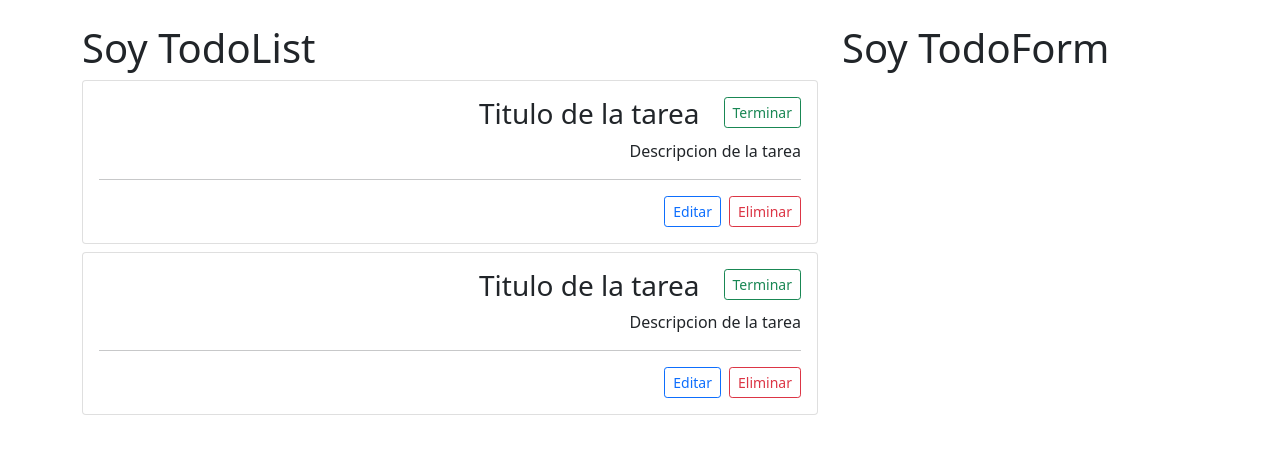
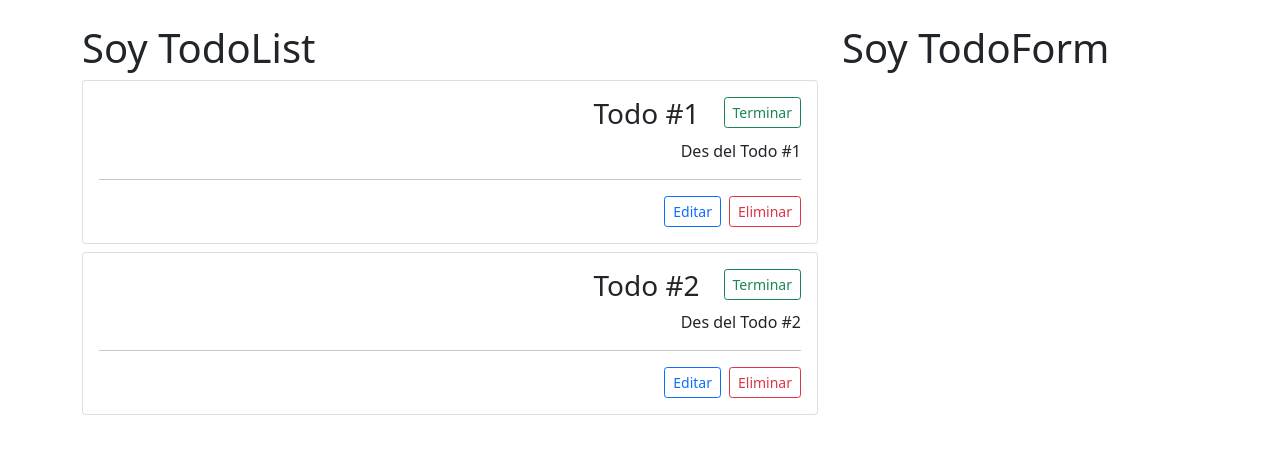
Before and after one commit to LucianoMDV/TodoList_React_2021, a React (Create React App) app: page / in a window 1280 px wide. Shown: the top 454 px of the page. Built offline with nearby package versions, Linux system fonts and the light colour scheme.

Commit message:
utilizando props

```diff
--- a/src/components/Todo.js
+++ b/src/components/Todo.js
@@ -1,18 +1,21 @@
 import React from "react";
 
-const Todo = () => {
+const Todo = (props) => {
+
+    const { todo } = props;
+
   return (
     <div className="card mt-2">
       <div className="card-body">
         <div className="row d-flex justify-content-end">
           <div className="col-auto">
-            <h3 className="card-title text-end">Titulo de la tarea</h3>
+            <h3 className="card-title text-end">{todo.title}</h3>
           </div>
           <div className="col-auto">
             <button className="btn btn-sm btn-outline-success">Terminar</button>
           </div>
         </div>
-        <p className="card-text text-end">Descripcion de la tarea</p>
+        <p className="card-text text-end">{todo.description}</p>
         <hr />
         <div className="d-flex gap-2">
           <div className="me-auto"></div>
--- a/src/components/TodoList.js
+++ b/src/components/TodoList.js
@@ -1,12 +1,24 @@
 import React from "react";
 import Todo from "./Todo";
+
+const todo1 = {
+  title: "Todo #1",
+  description: "Des del Todo #1",
+  completed: false,
+};
+
+const todo2 = {
+  title: "Todo #2",
+  description: "Des del Todo #2",
+  completed: true,
+};
 
 const TodoList = () => {
   return (
     <div>
       <h1> Soy TodoList </h1>
-      <Todo />
-      <Todo />
+      <Todo todo={todo1} />
+      <Todo todo={todo2} />
     </div>
   );
 };
```
